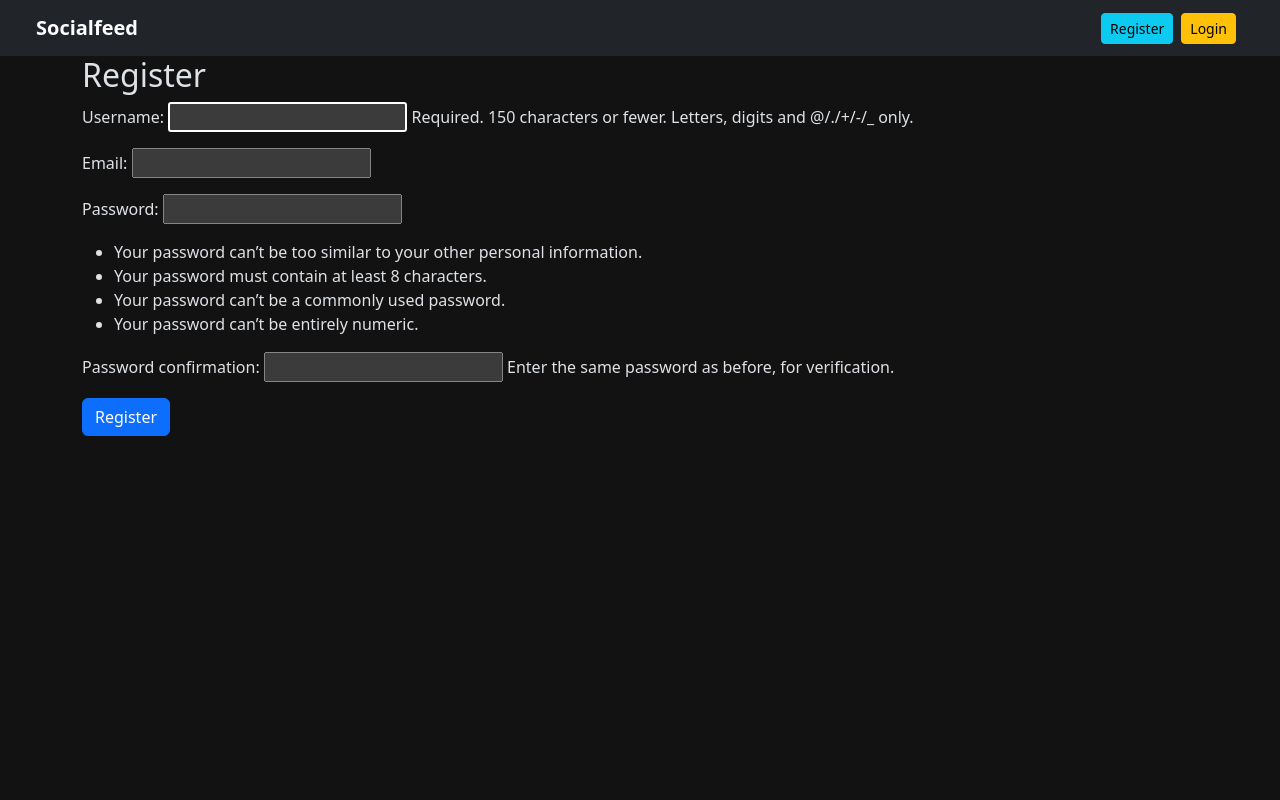
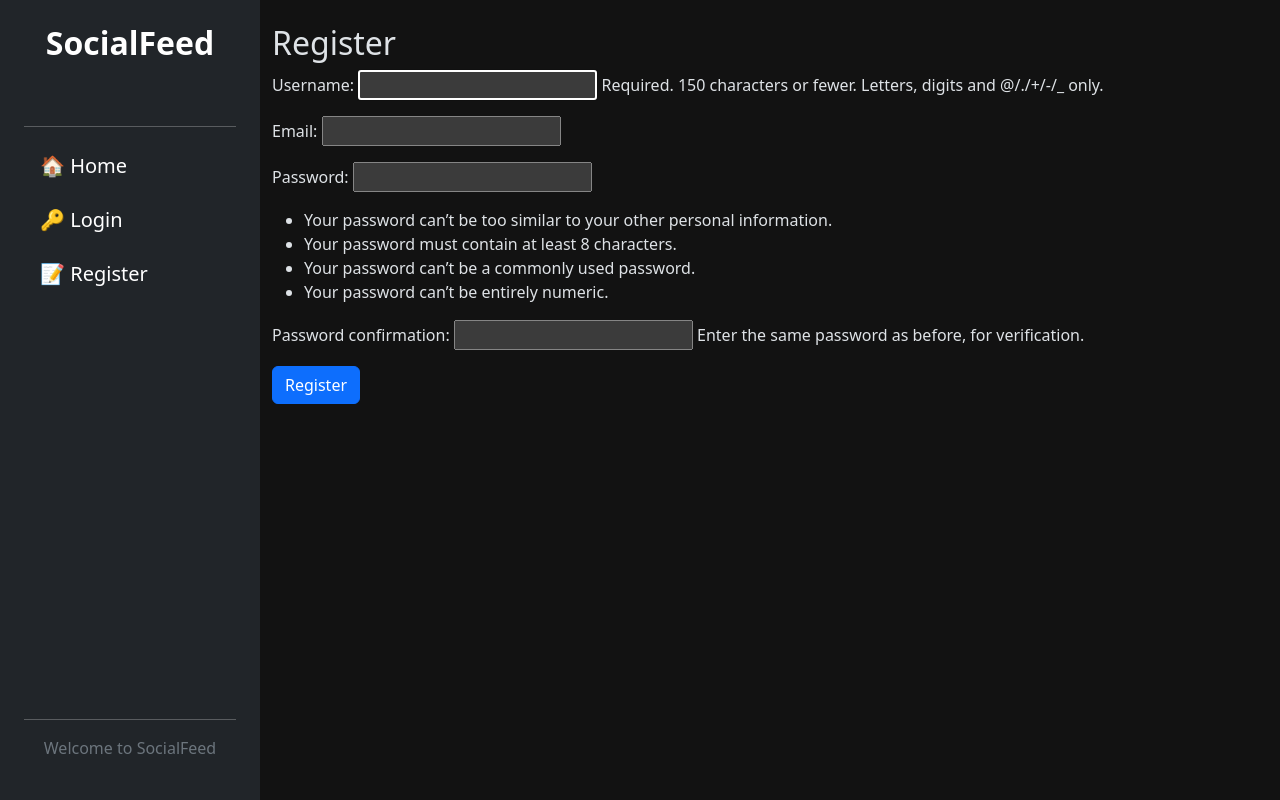
Before and after one commit to anirudhra-singh/socialfeed, a Django app: page /tweet/register/ in a window 1280 px wide. Run offline with Django 5.2, Linux system fonts and the light colour scheme.

Commit message:
feat: add profile management and redesign sidebar layout

```diff
--- a/templates/base/layout.html
+++ b/templates/base/layout.html
@@ -12,106 +12,178 @@
              SocialFeed
            {% endblock  %}
     </title>
+<style>
 
+.nav-link{
+    transition:.25s;
+}
+
+.nav-link:hover{
+    background:#0d6efd;
+    color:white !important;
+    padding-left:18px;
+}
+
+</style>
 </head>
 
 
 <body style="background-color:#121212;">
-   <nav class="navbar navbar-dark bg-dark px-4">
-  <div class="container-fluid">
 
-    <!-- left side navbar -->
-    <a class="navbar-brand fw-bold" href="{% url 'tweet_list' %}">
-      Socialfeed
+<div class="d-flex">
+
+    <!-- sidebar-->
+    <div
+         class="bg-dark text-white p-4 d-flex flex-column position-fixed"
+    style="
+        width:260px;
+        height:100vh;
+        overflow-y:auto;
+    "
+    >
+
+        <!-- logo -->
+        <h2 class="fw-bold text-center mb-4">
+            SocialFeed
+        </h2>
+
+        <!-- profile -->
+        <div class="text-center mb-4">
+
+            {% if user.is_authenticated %}
+
+                {% if user.profile.profile_picture %}
+                    <img
+                        src="{{ user.profile.profile_picture.url }}"
+                        class="rounded-circle mb-3"
+                        width="120"
+                        height="120"
+                        style="object-fit:cover;"
+                    >
+                {% else %}
+                    <img
+                        src="https://cdn-icons-png.flaticon.com/512/3135/3135715.png"
+                        class="rounded-circle mb-3"
+                        width="120"
+                        height="120"
+                    >
+                {% endif %}
+
+                <h5>@{{ user.username }}</h5>
+
+            {% endif %}
+
+        </div>
+
+        <hr>
+
+        <!-- navigation -->
+<ul class="nav flex-column fs-5">
+
+    <li class="nav-item mb-2">
+        <a href="{% url 'tweet_list' %}"
+           class="nav-link text-white rounded px-3 py-2">
+            🏠 Home
         </a>
+    </li>
 
-     <!-- Right side -->
-  <div class="d-flex align-items-center">
     {% if user.is_authenticated %}
-     <a href="{% url 'tweet_list' %}" class="btn btn-primary btn-sm me-2">
-        Home </a>
-        <a href="{% url 'tweet_create' %}" class="btn btn-success btn-sm me-2">
-        Create
+
+        <li class="nav-item mb-2">
+            <a href="{% url 'profile' user.username %}"
+               class="nav-link text-white rounded px-3 py-2">
+                👤 Profile
             </a>
+        </li>
 
+        <li class="nav-item mb-2">
+            <a href="{% url 'tweet_create' %}"
+               class="nav-link text-white rounded px-3 py-2">
+                ➕ Create Tweet
+            </a>
+        </li>
+
+        <li class="nav-item mb-2">
             <a href="{% url 'notifications' %}"
-      class="btn btn-warning btn-sm me-2">
+               class="nav-link text-white rounded px-3 py-2">
                 🔔 Notifications
             </a>
+        </li>
 
-      <form method = "post" action="{% url 'logout'%}" style="display:inline;">
-        {%csrf_token%}
-        <button class ="btn btn-danger btn-sm"
-        type ="submit" > Logout </button>
+        <li class="nav-item mb-2">
+            <a href="#"
+               class="nav-link text-white rounded px-3 py-2">
+                👥 Friends
+            </a>
+        </li>
 
+        <li class="nav-item mb-2">
+            <a href="#"
+               class="nav-link text-white rounded px-3 py-2">
+                ⚙ Settings
+            </a>
+        </li>
+
+    {% else %}
+
+        <li class="nav-item mb-2">
+            <a href="{% url 'login' %}"
+               class="nav-link text-white rounded px-3 py-2">
+                🔑 Login
+            </a>
+        </li>
+
+        <li class="nav-item mb-2">
+            <a href="{% url 'register' %}"
+               class="nav-link text-white rounded px-3 py-2">
+                📝 Register
+            </a>
+        </li>
+
+    {% endif %}
+
+</ul>
+        <!--  logout-->
+        <div class="mt-auto">
+
+            <hr>
+
+           {% if user.is_authenticated %}
+
+<form method="post" action="{% url 'logout' %}">
+    {% csrf_token %}
+    <button class="btn btn-danger w-100" type="submit">
+        🚪 Logout
+    </button>
 </form>
 
 {% else %}
 
-      <a href="{% url 'register'%}" class=" btn btn-info btn-sm me-2 " >
-        Register
-      </a>
-
-      <a href="{% url 'login'%}" class=" btn btn-warning btn-sm me-2 " >
-        Login</a>
+<p class="text-center text-secondary">
+    Welcome to SocialFeed
+</p>
 
 {% endif %}
 
         </div>
-</nav>
-   <div class="container">
+
+    </div>
+
+    <!--main content  -->
+    <div class="flex-grow-1"
+    style="margin-left:260px;">
+
+        <div class="container-fluid py-4">
+
             {% block content %}
+            {% endblock %}
 
-    {% endblock %}
+        </div>
+
+    </div>
+
 </div>
 
 
 
-<script>
-document.addEventListener('DOMContentLoaded', function () {
-
-  document.querySelectorAll('.like-btn').forEach(button => {
-
-    button.addEventListener('click', function () {
-
-      const tweetId = this.dataset.id;
-      const btn = this;
-
-      fetch(`/tweet/${tweetId}/like/`, {
-        method: 'POST',
-        headers: {
-          'X-CSRFToken': getCSRFToken(),
-        }
-      })
-      .then(response => response.json())
-      .then(data => {
-
-        // update count
-        btn.querySelector('.like-count').innerText = data.count;
-
-        // toggle color
-        if (data.liked) {
-          btn.classList.remove('btn-outline-danger');
-          btn.classList.add('btn-danger');
-        } else {
-          btn.classList.remove('btn-danger');
-          btn.classList.add('btn-outline-danger');
-        }
-
-      });
-
-    });
-
-  });
-
-});
-
-
-function getCSRFToken() {
-  return document.cookie.split('; ')
-    .find(row => row.startsWith('csrftoken='))
-    .split('=')[1];
-}
-</script>
 </body>
-</html>
```
Also changed, not shown: templates/base/sidebar.html (added, +103 -0 lines), tweet/templates/tweet/profile.html (+90 -25 lines). Lines whose indentation alone changed are shown as unchanged.
